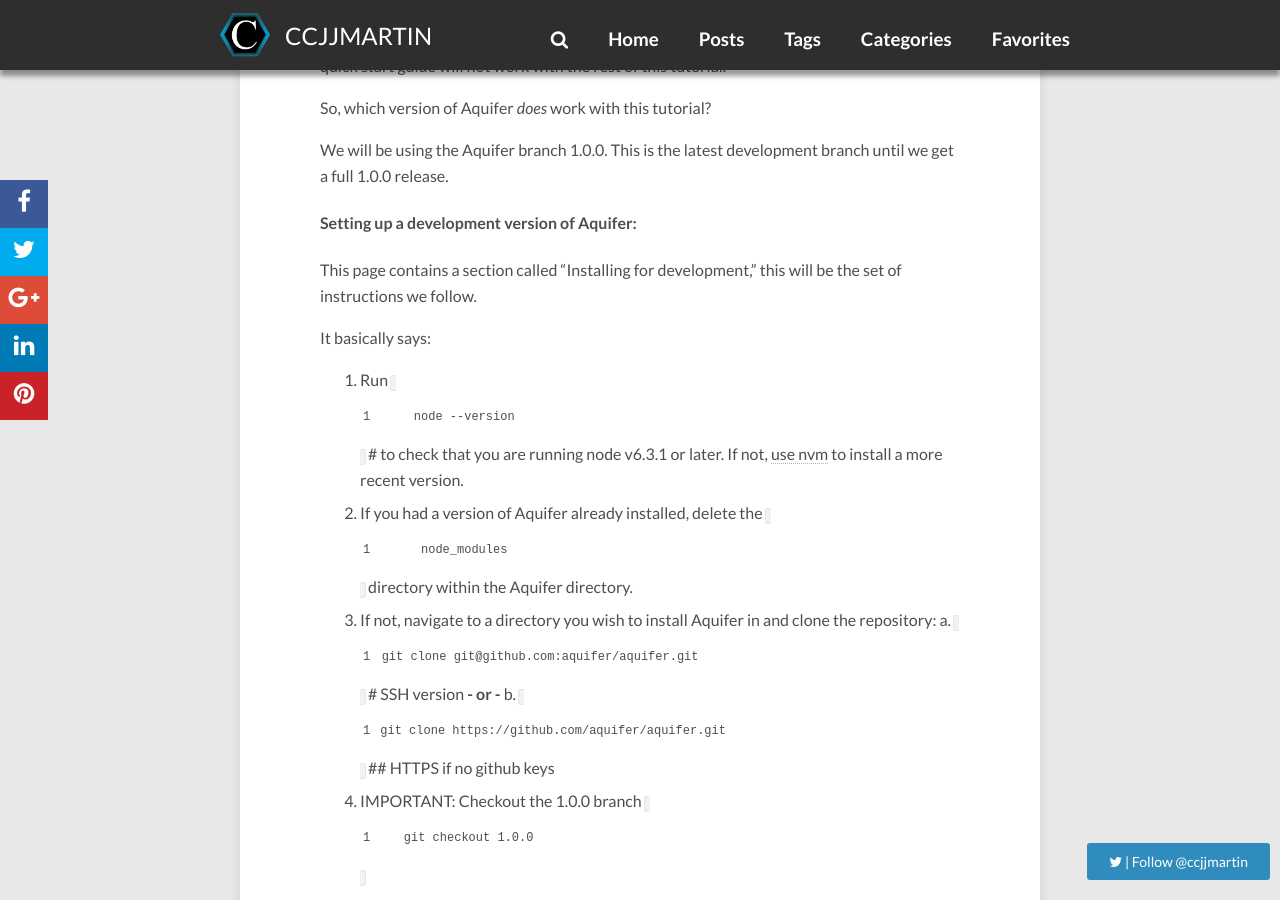
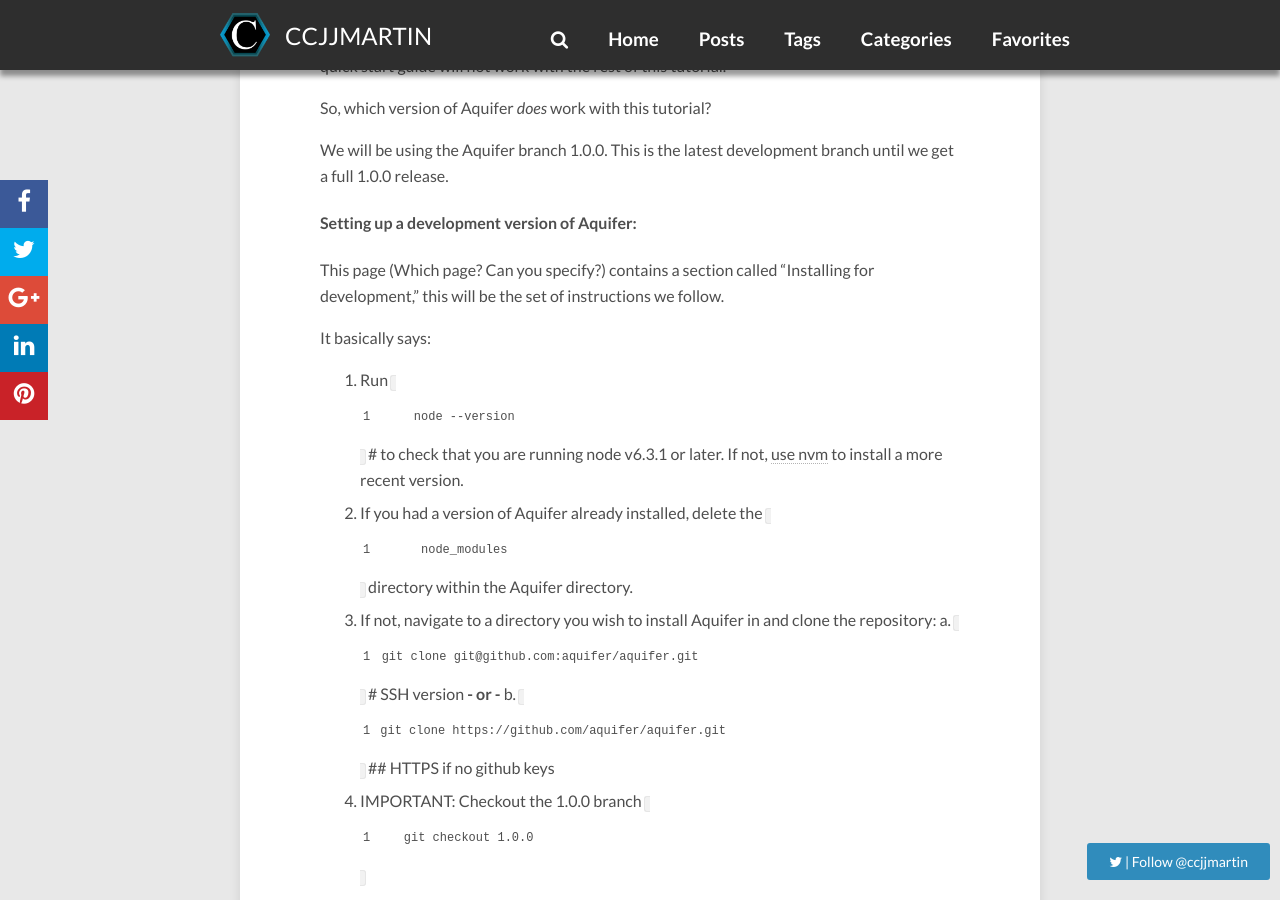
Before and after one commit to ccjjmartin/ccjjmartin.github.io, a Jekyll site: the page built from _posts/2016-08-01-aquifer.md, in a window 1280 px wide and 900 px high, scrolled down 1055 px. Built offline with Jekyll 4.4.1, drawn with Linux system fonts in a browser that asks for light colours; nearby versions of some CDN libraries; comment, search, counter and statistics services are not loaded; some of the changed text lies outside the part shown.

Commit message:
Update 2016-08-01-aquifer.md

```diff
--- a/_posts/2016-08-01-aquifer.md
+++ b/_posts/2016-08-01-aquifer.md
@@ -42,7 +42,7 @@
 
 #### Setting up a development version of Aquifer:
 
-This page contains a section called "Installing for development," this will be
+This page (Which page? Can you specify?) contains a section called "Installing for development," this will be
 the set of instructions we follow.
 
 It basically says:
```
Also changed, not shown: other parts of _posts/2016-08-01-aquifer.md (+0 -3 lines).
